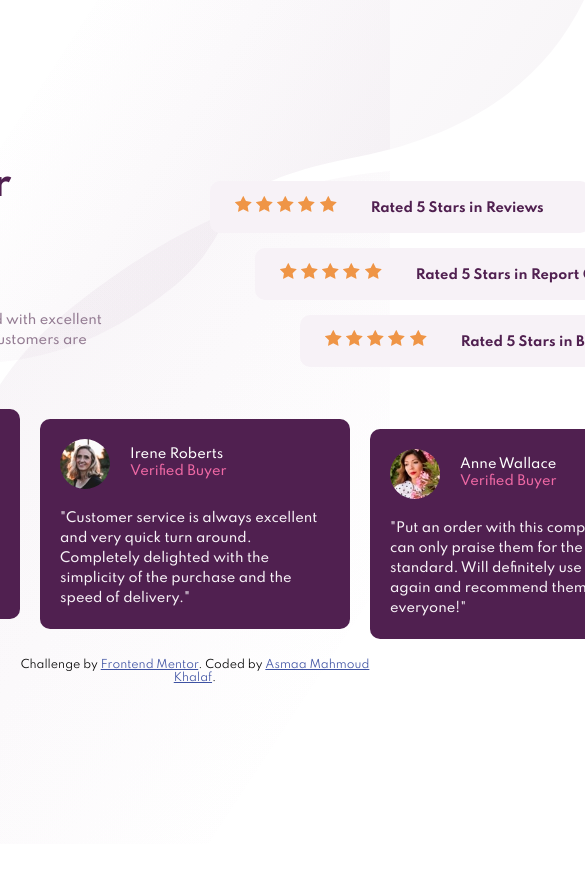
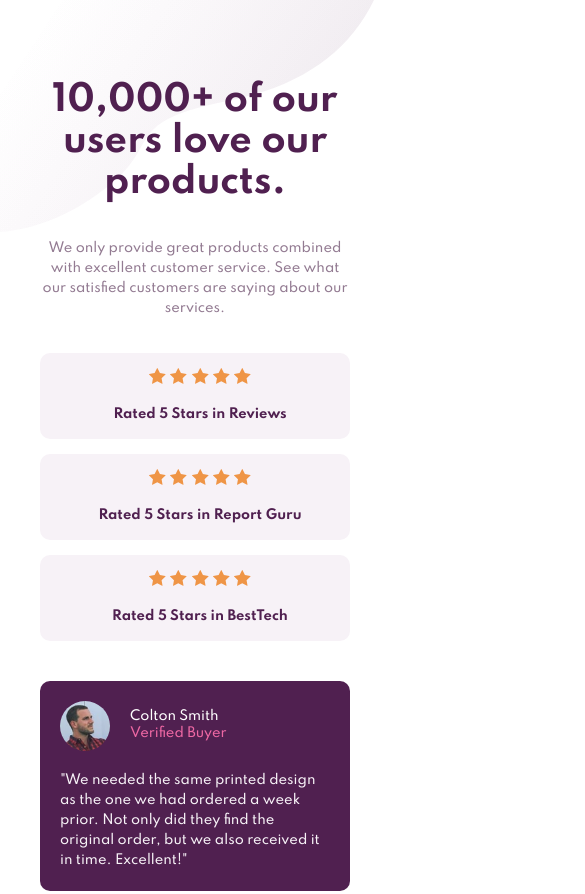
Before and after one commit to AsmaaMK/social-proof-section-master, a plain HTML site: page index.html in a window 390 px wide. Shown: the top 894 px of the page, 585 px wide, since content can reach past the window. Before the commit the page ends 844 px from the top, so only its background shows below. Drawn offline with Linux system fonts and the light colour scheme.

Commit message:
Fix the mobile version issue fixes #1
- this isuue fixed by making the body height: auto in the media query

```diff
--- a/index.html
+++ b/index.html
@@ -16,7 +16,7 @@
 </head>
 
 <body>
-  <section>
+  <section class="title-section">
     <div class="title">
       <h1>10,000+ of our users love our products.</h1>
 
--- a/style.css
+++ b/style.css
@@ -17,7 +17,7 @@ html, body {
                       url(images/bg-pattern-bottom-desktop.svg);
     background-position: top left, bottom right;
     background-repeat: no-repeat, no-repeat;
-    height: 100%;
+    height: 100vh;
 }
 
 body {
@@ -34,6 +34,10 @@ section {
     justify-content: space-between;
     align-items: center;
     margin-bottom: 20px;
+}
+
+.title-section {
+    margin-top: 80px;
 }
 
 p {
@@ -146,6 +150,7 @@ p {
 .attribution {
     font-size: 11px;
     text-align: center;
+    margin: 30px;
 }
 
 .attribution a {
@@ -154,14 +159,15 @@ p {
 
 /* make it responsive */
 
-@media only screen and (max-width: 375px) {
+@media only screen and (max-width: 500px) {
     html, body {
         background-image: url(images/bg-pattern-top-mobile.svg),
                           url(images/bg-pattern-bottom-mobile.svg);
+        height: auto;
     }
 
     section {
-        width: 90%;
+        width: 80%;
         height: auto;
         display: flex;
         flex-direction: column;
@@ -169,10 +175,15 @@ p {
 
     .title {
         text-align: center;
+        width: 310px;
     }
 
     .title h1 {
-        font-size: 30px;
+        font-size: 35px;
+    }
+
+    .title p {
+        margin: 20px 0;
     }
 
 
```
